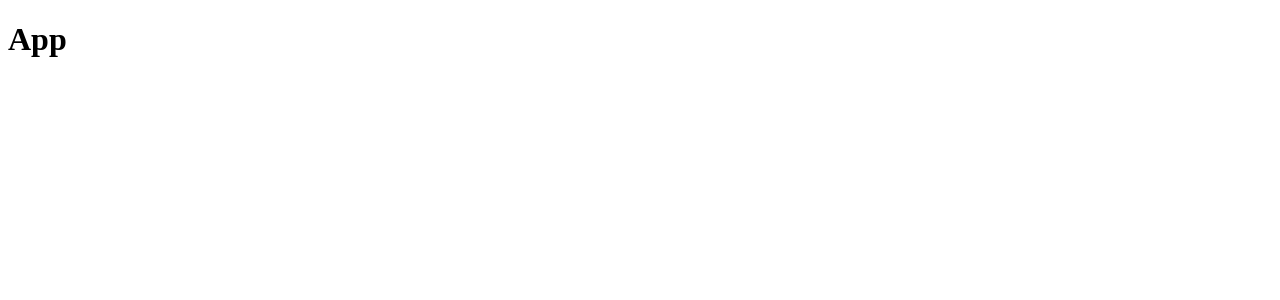
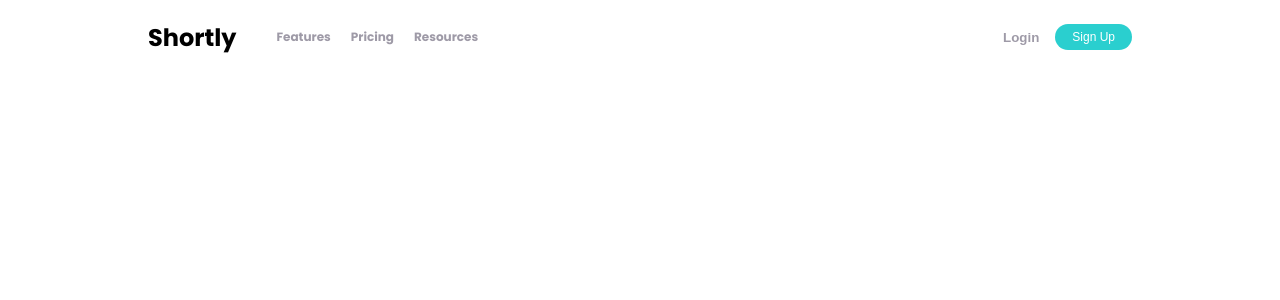
Before and after one commit to Roberto-1998/url-shorting, a React app: page / in a window 1280 px wide. Shown: the top 300 px of the page. Built offline with nearby package versions, Linux system fonts and the light colour scheme.

Commit message:
[add] Navbar ready

```diff
--- a/src/App.js
+++ b/src/App.js
@@ -1,7 +1,12 @@
 import React from 'react';
+import Navbar from './components/Navbar/Navbar';
 
 const App = () => {
-  return <h1>App</h1>;
+  return (
+    <>
+      <Navbar />
+    </>
+  );
 };
 
 export default App;
--- /dev/null
+++ b/src/components/Navbar/Navbar.js
@@ -0,0 +1,51 @@
+import React from 'react';
+import Button from '../shared/Button/Button';
+import { AiOutlineMenu } from 'react-icons/ai';
+import {
+  MenuListSm,
+  NavbarBox,
+  MenuList,
+  ContentBox,
+  ButtonBox,
+  ToogleButton,
+} from './Navbar.styles';
+import useToggle from '../../hooks/useToggle';
+
+const Navbar = () => {
+  const { toggle, handleToggle } = useToggle();
+
+  return (
+    <>
+      <NavbarBox>
+        <ContentBox>
+          <h1>Shortly</h1>
+          <MenuList>
+            <li>Features</li>
+            <li>Pricing</li>
+            <li>Resources</li>
+          </MenuList>
+        </ContentBox>
+        <ButtonBox>
+          <button>Login</button>
+          <Button>Sign Up</Button>
+        </ButtonBox>
+        <ToogleButton onClick={handleToggle}>
+          <AiOutlineMenu />
+        </ToogleButton>
+      </NavbarBox>
+
+      {toggle && (
+        <MenuListSm>
+          <li>Features</li>
+          <li>Pricing</li>
+          <li>Resources</li>
+          <hr />
+          <li>Login</li>
+          <Button size={'full'}>Sign Up</Button>
+        </MenuListSm>
+      )}
+    </>
+  );
+};
+
+export default Navbar;
--- /dev/null
+++ b/src/components/Navbar/Navbar.styles.js
@@ -0,0 +1,110 @@
+import styled from 'styled-components';
+
+export const NavbarBox = styled.nav`
+  display: flex;
+  justify-content: space-between;
+  align-items: center;
+  width: 100%;
+
+  padding: 0 20px;
+
+  @media (min-width: 700px) {
+    width: 90%;
+    margin: 0 auto;
+  }
+
+  @media (min-width: 1200px) {
+    width: 80%;
+    margin: 0 auto;
+  }
+`;
+
+export const ContentBox = styled.div`
+  display: flex;
+  justify-content: center;
+  align-items: center;
+`;
+
+export const MenuList = styled.ul`
+  display: flex;
+  justify-content: center;
+  align-items: center;
+  gap: 20px;
+  display: none;
+
+  @media (min-width: 700px) {
+    display: flex;
+  }
+
+  li {
+    font-size: 12px;
+    color: hsl(257, 7%, 63%);
+    font-weight: 700;
+    cursor: pointer;
+    &:hover {
+      color: black;
+    }
+  }
+`;
+
+export const ButtonBox = styled.div`
+  display: flex;
+  align-items: center;
+  justify-content: center;
+  gap: 10px;
+
+  display: none;
+
+  @media (min-width: 700px) {
+    display: flex;
+  }
+
+  & > button:first-child {
+    background-color: transparent;
+    border: none;
+    color: hsl(257, 7%, 63%);
+    font-weight: 700;
+    &:hover {
+      color: black;
+    }
+  }
+`;
+
+export const ToogleButton = styled.button`
+  background-color: transparent;
+  border: none;
+  color: hsl(257, 7%, 63%);
+  font-weight: 700;
+  font-size: 20px;
+  cursor: pointer;
+
+  @media (min-width: 700px) {
+    display: none;
+  }
+`;
+
+export const MenuListSm = styled.ul`
+  padding: 40px 30px;
+  background-color: hsl(257, 27%, 26%);
+  width: 90%;
+  margin: 0 auto;
+  border-radius: 10px;
+  display: flex;
+  flex-direction: column;
+  align-items: center;
+  justify-content: center;
+  color: white;
+  gap: 20px;
+
+  @media (min-width: 700px) {
+    display: none;
+  }
+
+  hr {
+    width: 100%;
+  }
+
+  li {
+    cursor: pointer;
+  }
+`;
--- /dev/null
+++ b/src/components/shared/Button/Button.js
@@ -0,0 +1,8 @@
+import React from 'react';
+import { CustomButton } from './Button.styles';
+
+const Button = ({ children, size }) => {
+  return <CustomButton size={size}>{children}</CustomButton>;
+};
+
+export default Button;
--- /dev/null
+++ b/src/components/shared/Button/Button.styles.js
@@ -0,0 +1,16 @@
+import styled from 'styled-components';
+
+export const CustomButton = styled.button`
+  color: white;
+  background-color: hsl(180, 66%, 49%);
+  border: none;
+
+  padding: ${(props) => (props.size === 'full' ? '15px' : '6px 17px')};
+  border-radius: ${(props) => (props.size === 'full' ? '20px' : '13px')};
+  cursor: pointer;
+  font-size: 12px;
+  &:hover {
+    opacity: 0.6;
+  }
+  width: ${(props) => (props.size === 'full' ? '80%' : '')};
+`;
--- /dev/null
+++ b/src/hooks/useToggle.js
@@ -0,0 +1,16 @@
+const { useState } = require('react');
+
+const useToggle = () => {
+  const [toggle, setToggle] = useState(false);
+
+  const handleToggle = () => {
+    setToggle(!toggle);
+  };
+
+  return {
+    toggle,
+    handleToggle,
+  };
+};
+
+export default useToggle;
--- a/src/index.html
+++ b/src/index.html
@@ -1,13 +1,12 @@
 <!DOCTYPE html>
 <html lang="en">
-<head>
-    <meta charset="UTF-8">
-    <meta http-equiv="X-UA-Compatible" content="IE=edge">
-    <meta name="viewport" content="width=device-width, initial-scale=1.0">
-    <title>Document</title>
-</head>
-<body>
-
+  <head>
+    <meta charset="UTF-8" />
+    <meta http-equiv="X-UA-Compatible" content="IE=edge" />
+    <meta name="viewport" content="width=device-width, initial-scale=1.0" />
+    <title>Url-Shortening</title>
+  </head>
+  <body>
     <div id="app"></div>
-</body>
+  </body>
 </html>
--- a/src/index.js
+++ b/src/index.js
@@ -1,5 +1,6 @@
 import React from 'react';
 import ReactDOM from 'react-dom';
 import App from './App';
+import './styles.css';
 
 ReactDOM.render(<App />, document.getElementById('app'));
--- /dev/null
+++ b/src/styles.css
@@ -0,0 +1,17 @@
+@import url('https://fonts.googleapis.com/css2?family=Poppins:wght@500;700&display=swap');
+
+* {
+  box-sizing: border-box;
+}
+
+body {
+  margin: 0;
+  padding: 0;
+  font-family: 'Poppins', sans-serif;
+  width: 100%;
+}
+
+
+ul li{
+  list-style: none;
+}
--- a/webpack.config.js
+++ b/webpack.config.js
@@ -15,6 +15,7 @@ module.exports = {
     new MiniCssExtractPlugin(),
     new HtmlWebpackPlugin({
       template: path.resolve(__dirname, 'src', 'index.html'),
+      favicon: path.resolve(__dirname, 'public', 'images', 'favicon-32x32.png'),
     }),
   ],
 
```
Also changed, not shown: package.json (+156 -2 lines), 1 other file (tests, documents, lock files or other folders).
